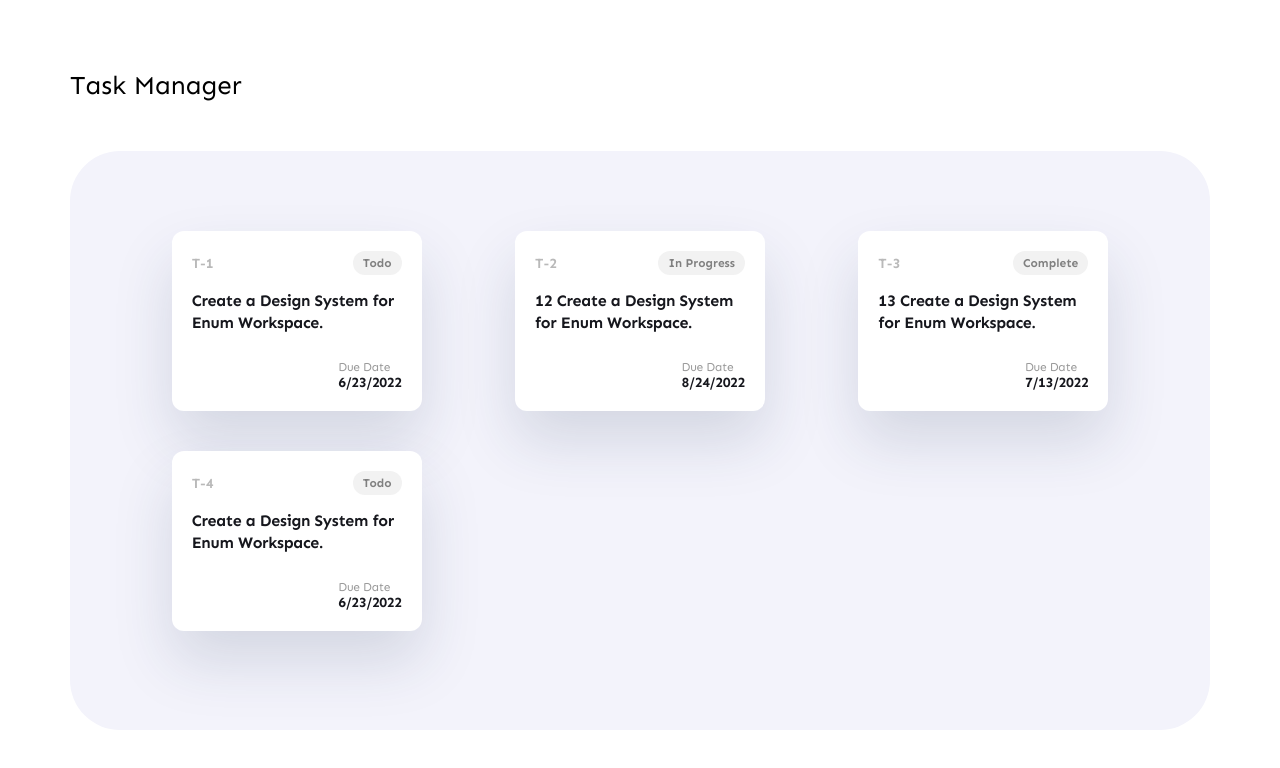
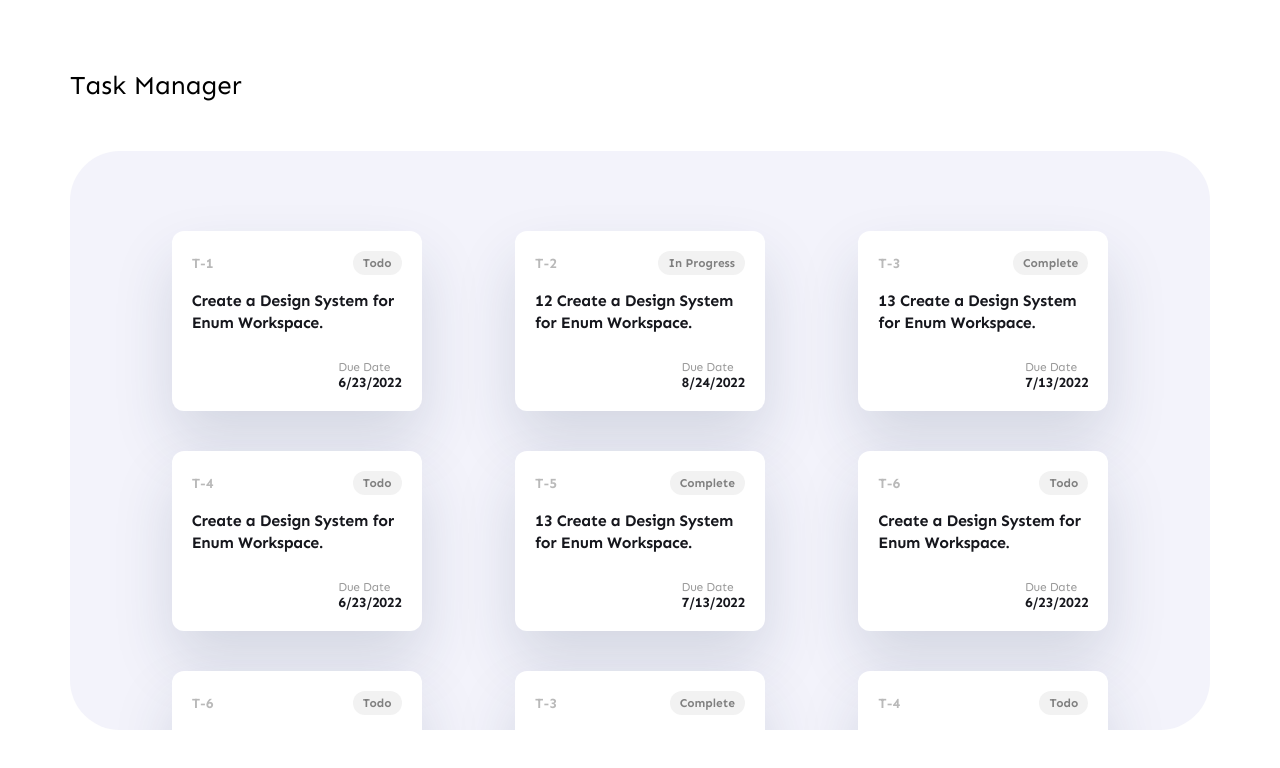
Before and after one commit to shapovalov-sasha/Task-Manager, a React (Create React App) app: page / in a window 1280 px wide. Shown: the top 768 px of the page. Built offline with nearby package versions, Linux system fonts and the light colour scheme.

Commit message:
rendering tasks with Array.map method

```diff
--- a/src/App.js
+++ b/src/App.js
@@ -27,6 +27,54 @@ function App() {
       status: "Todo",
       dueDate: new Date(2022, 5, 23),
     },
+    {
+      id: "T-5",
+      name: "13 Create a Design System for Enum Workspace.",
+      status: "Complete",
+      dueDate: new Date(2022, 6, 13),
+    },
+    {
+      id: "T-6",
+      name: "Create a Design System for Enum Workspace.",
+      status: "Todo",
+      dueDate: new Date(2022, 5, 23),
+    },
+    {
+      id: "T-6",
+      name: "Create a Design System for Enum Workspace.",
+      status: "Todo",
+      dueDate: new Date(2022, 5, 23),
+    },
+    {
+      id: "T-3",
+      name: "13 Create a Design System for Enum Workspace.",
+      status: "Complete",
+      dueDate: new Date(2022, 6, 13),
+    },
+    {
+      id: "T-4",
+      name: "Create a Design System for Enum Workspace.",
+      status: "Todo",
+      dueDate: new Date(2022, 5, 23),
+    },
+    {
+      id: "T-5",
+      name: "13 Create a Design System for Enum Workspace.",
+      status: "Complete",
+      dueDate: new Date(2022, 6, 13),
+    },
+    {
+      id: "T-6",
+      name: "Create a Design System for Enum Workspace.",
+      status: "Todo",
+      dueDate: new Date(2022, 5, 23),
+    },
+    {
+      id: "T-6",
+      name: "Create a Design System for Enum Workspace.",
+      status: "Todo",
+      dueDate: new Date(2022, 5, 23),
+    },
   ];
 
   return (
--- a/src/components/task-viewer/TaskViewer.js
+++ b/src/components/task-viewer/TaskViewer.js
@@ -5,30 +5,15 @@ function TaskViewer(props) {
   return (
     <div className="task-viewer-container">
       <div className="task-list-container">
-        <TaskCard
-          id={props.taskList[0].id}
-          status={props.taskList[0].status}
-          name={props.taskList[0].name}
-          dueDate={props.taskList[0].dueDate}
-        />
-        <TaskCard
-          id={props.taskList[1].id}
-          status={props.taskList[1].status}
-          name={props.taskList[1].name}
-          dueDate={props.taskList[1].dueDate}
-        />
-        <TaskCard
-          id={props.taskList[2].id}
-          status={props.taskList[2].status}
-          name={props.taskList[2].name}
-          dueDate={props.taskList[2].dueDate}
-        />
-        <TaskCard
-          id={props.taskList[3].id}
-          status={props.taskList[3].status}
-          name={props.taskList[3].name}
-          dueDate={props.taskList[3].dueDate}
-        />
+        {props.taskList.map((item, index) => (
+          <TaskCard
+            key={index}
+            id={item.id}
+            status={item.status}
+            name={item.name}
+            dueDate={item.dueDate}
+          />
+        ))}
       </div>
     </div>
   );
```
